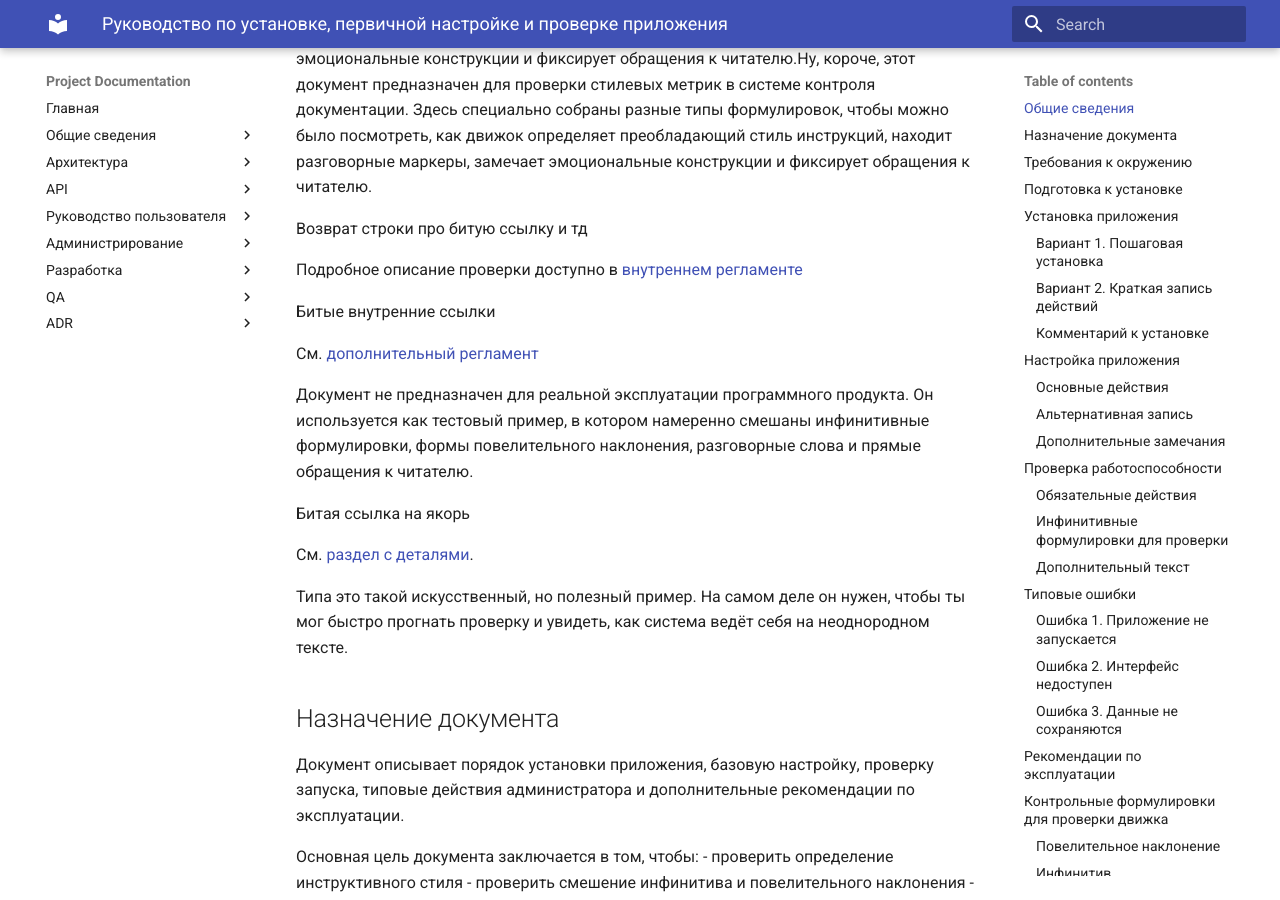
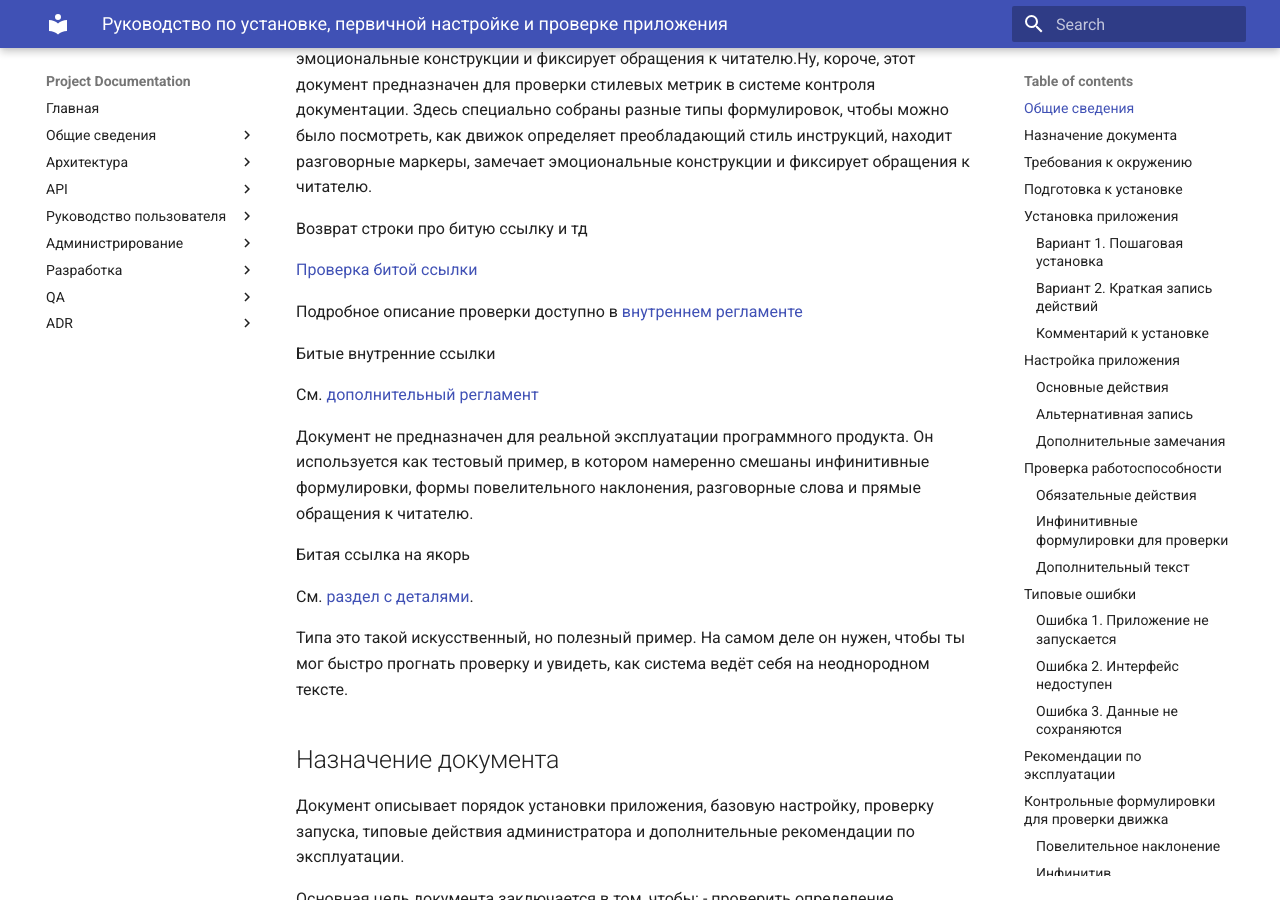
Before and after one commit to techwri/Demo, an MkDocs documentation site: the page built from docs/architecture/test_style.md, in a window 1280 px wide and 900 px high, scrolled down 677 px. Built offline with MkDocs 1.6.1 and Material for MkDocs 9.7.7, drawn with Linux system fonts in a browser that asks for light colours.

Commit message:
Update test_style.md

```diff
--- a/docs/architecture/test_style.md
+++ b/docs/architecture/test_style.md
@@ -15,6 +15,8 @@
 маркеры, замечает эмоциональные конструкции и фиксирует обращения к читателю.
 
 Возврат строки про битую ссылку и тд
+
+[Проверка битой ссылки](./this-file-does-not-exist-12345.md)
 
 
 Подробное описание проверки доступно в [внутреннем регламенте](https://docs.example.invalid/test-app/checklist)
```
